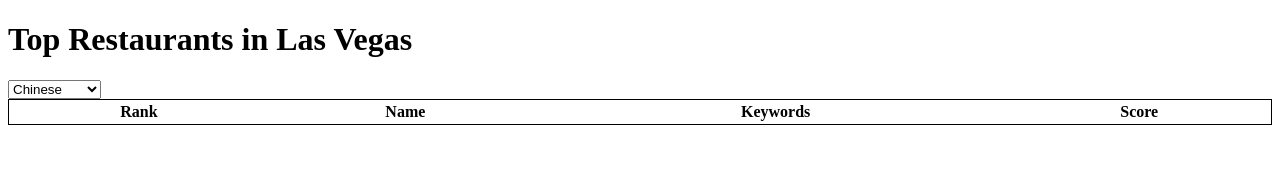
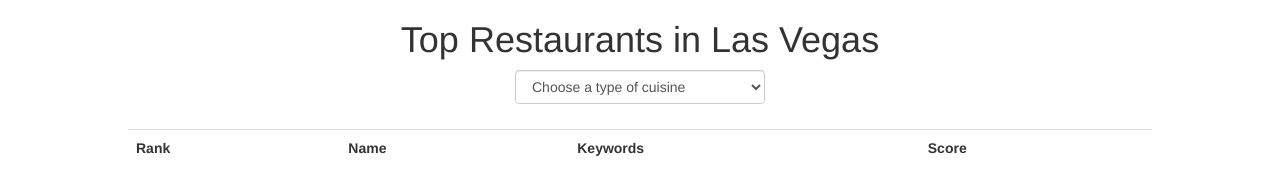
Before and after one commit to cit-upenn/hw5-project-mieux-a-manger, a React app in the folder web/: page / in a window 1280 px wide. Built offline with nearby package versions, Linux system fonts and the light colour scheme.

Commit message:
Added bootstrap to format front end

```diff
--- a/summary.txt
+++ b/summary.txt
@@ -5,7 +5,7 @@
 Yibang Chen, Qi He
 
 Project Description:
-Mieux a Manger is a web page/app that prompts user authentic restaurant suggestions by weighting yelp reviews differently. We first dove into the large Yelp dataset to parse the JSON files and link up Users, Reviews and Businesses. Then we adopted a proprietary algorithm that ranks the expertise of a particular reviewer in the given cuisine category. By assigning different weights to reviews based on reviewer rankings, we found the top 5 restaurants in each cuisine category. We further found the key words among users reviews for the top 5 restaurants and generated word clouds.
+Mieux a Manger is a React web page that prompts user authentic restaurant suggestions by weighting yelp reviews differently. We first dove into the large Yelp dataset to parse the JSON files and link up Users, Reviews and Businesses. Then we adopted a proprietary algorithm that ranks the expertise of a particular reviewer in the given cuisine category. By assigning different weights to reviews based on reviewer rankings, we found the top 5 restaurants in each cuisine category. We further found the key words among users reviews for the top 5 restaurants and generated word clouds.
 
 Project Complexity:
 The project turned out to be much more complex than we anticipated, mostly due to the size of the original Yelp data and the complexity of building a React JS package.
@@ -14,7 +14,7 @@
 
 In addition, the large file size makes it impossible to set up real time ranking algorithms. So we decided to generate the top 5 rankings for each category and save into a JSON file. The webpage would in turn load the stored JSON. Because of the setup, we no longer need to adopt a MVC framework like Django (Now we effectively only need the “V”).
 
-Hoping to learn a JS framework, we used React instead. However, learning the setup and building the package turned out to be very complicated (see more explanation on React in User Manual).
+Hoping to learn a JS framework, we used React instead. However, learning the setup and building the package turned out to be very complicated (see more explanation on React in User Manual). In addition we use Bootstrap to format the webpage.
 
 Work Breakdown:
 Yibang - data wrangling; Qi - building front end; Collaboration - ranking algorithm.
--- a/web/app/category-dropdown.js
+++ b/web/app/category-dropdown.js
@@ -14,8 +14,9 @@
   }
   render() {
     return (
-      <div className="category-dropdown">
-        <select onChange={this.handleCategoryChange.bind(this)} value={this.state.category}>
+      <div style={{marginBottom: "25px"}}className="category-dropdown text-center">
+        <select className="form-control" style={{width: "250px", margin: "0 auto"}} onChange={this.handleCategoryChange.bind(this)} value={this.state.category}>
+          <option>Choose a type of cuisine</option>
           <option value="chinese">Chinese</option>
           <option value="indian">Indian</option>
           <option value="japanese">Japanese</option>
--- a/web/app/index.html
+++ b/web/app/index.html
@@ -3,6 +3,7 @@
     <head>
       <meta charset="utf-8">
       <title>Yelp Reviews</title>
+      <link rel="stylesheet" href="https://maxcdn.bootstrapcdn.com/bootstrap/3.3.6/css/bootstrap.min.css" integrity="sha384-1q8mTJOASx8j1Au+a5WDVnPi2lkFfwwEAa8hDDdjZlpLegxhjVME1fgjWPGmkzs7" crossorigin="anonymous">
     </head>
     <body>
       <div id="main"></div>
--- a/web/app/review-page.js
+++ b/web/app/review-page.js
@@ -15,7 +15,7 @@
   render() {
     return (
       <div className="review-page">
-        <h1>Top Restaurants in Las Vegas</h1>
+        <h1 className="text-center">Top Restaurants in Las Vegas</h1>
         <CategoryDropdown updateReviews={this.updateReviews.bind(this)}/>
         <ReviewTable reviews={this.state.reviews}/>
       </div>
--- a/web/app/review-table.js
+++ b/web/app/review-table.js
@@ -5,7 +5,7 @@
     const reviews = this.props.reviews;
     return (
       <div className="reviews-table">
-        <table width="100%" style={{ border: 'solid 1px black'}}>
+        <table className="table text-left" style={{width: "80%", margin: "0 auto"}}>
           <tbody>
             <tr>
               <th>Rank</th>
```
Also changed, not shown: web/dist/app.js, web/dist/index.html.
